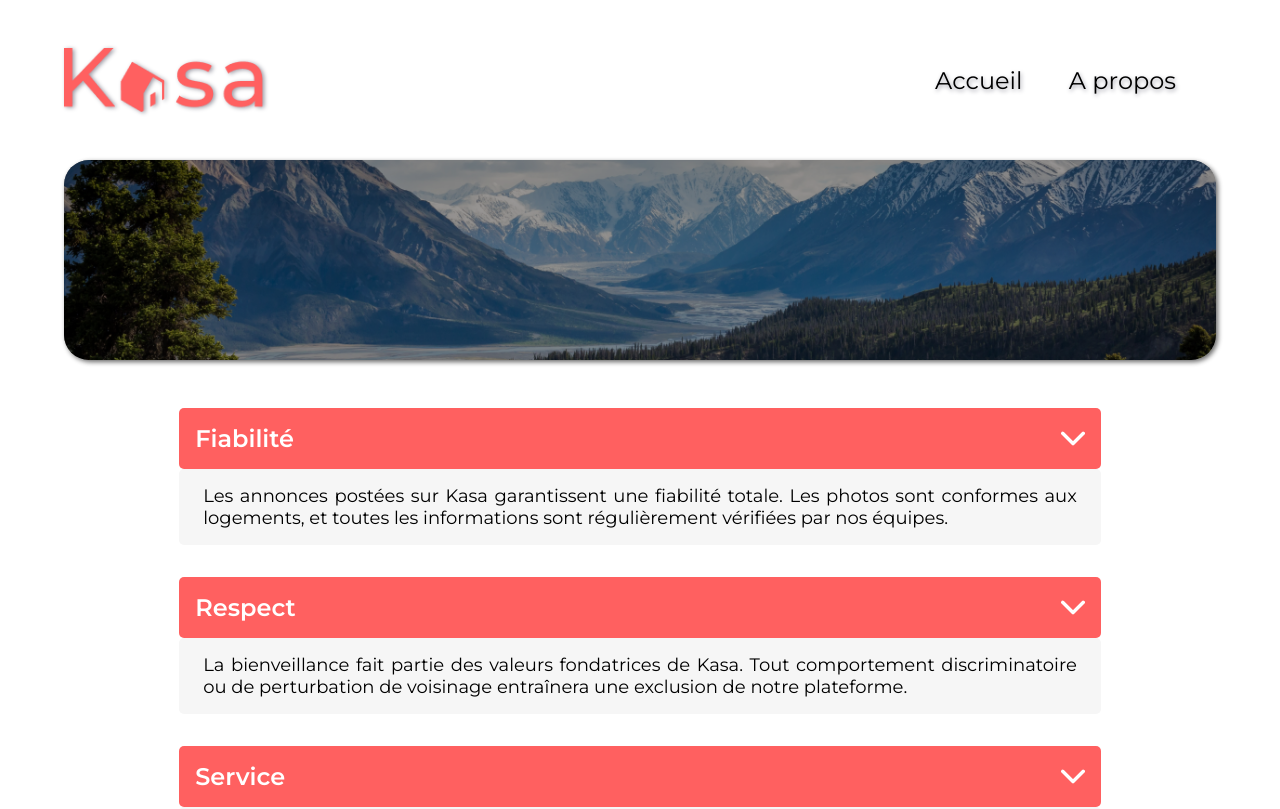
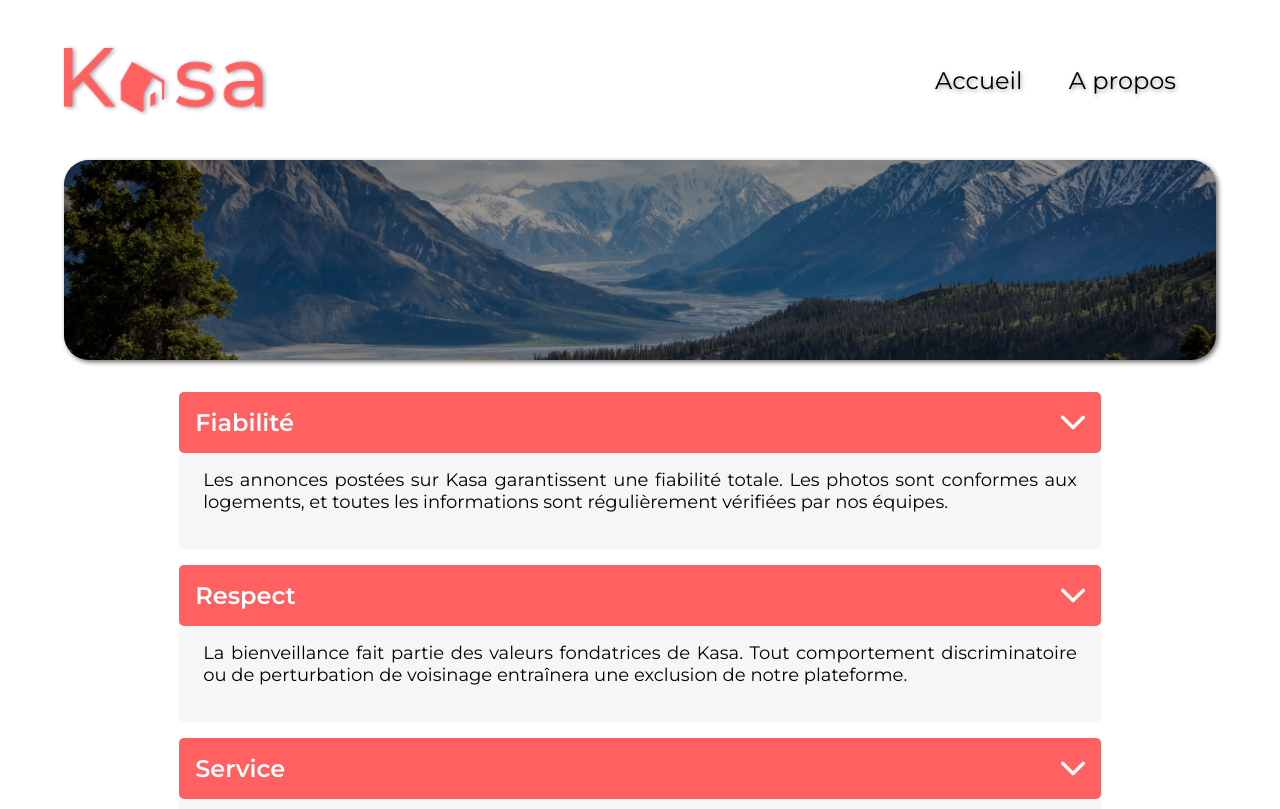
Before and after one commit to Kalga8/Kasa, a React (Vite) app in the folder kasa/: page /a-propos in a window 1280 px wide. Shown: the top 809 px of the page. Built offline with nearby package versions, Linux system fonts and the light colour scheme.

Commit message:
Animations a propos ok

```diff
--- a/kasa/src/sass/collapse.scss
+++ b/kasa/src/sass/collapse.scss
@@ -12,7 +12,6 @@
         align-items: center;
         background-color: #ff6060;
         padding: 2vh;
-        margin-top: 2vh;
         color: white;
         border-radius: 5px;
         font-weight: 600;
@@ -34,17 +33,26 @@
         }
 
         .collapseText{
-            display: none;
+            background-color: #f6f6f6;
+            border-radius: 5px;
+            padding: 2vh 3vh;
+            font-size: large;
+            text-align: justify;
+            transition: height 1s ease-in-out, opacity 0.6s;
+            height: 0vh;
+            opacity: 0;
         }
 
         .collapseTextOpen {
-            display: flex;
             background-color: #f6f6f6;
             margin-bottom: 2vh;
             border-radius: 5px;
             padding: 2vh 3vh;
             font-size: large;
             text-align: justify;
+            transition: height 0.6s ease-in-out, opacity 1s;
+            height: 8vh;
+            opacity: 1;
         }
     }
 }
```
